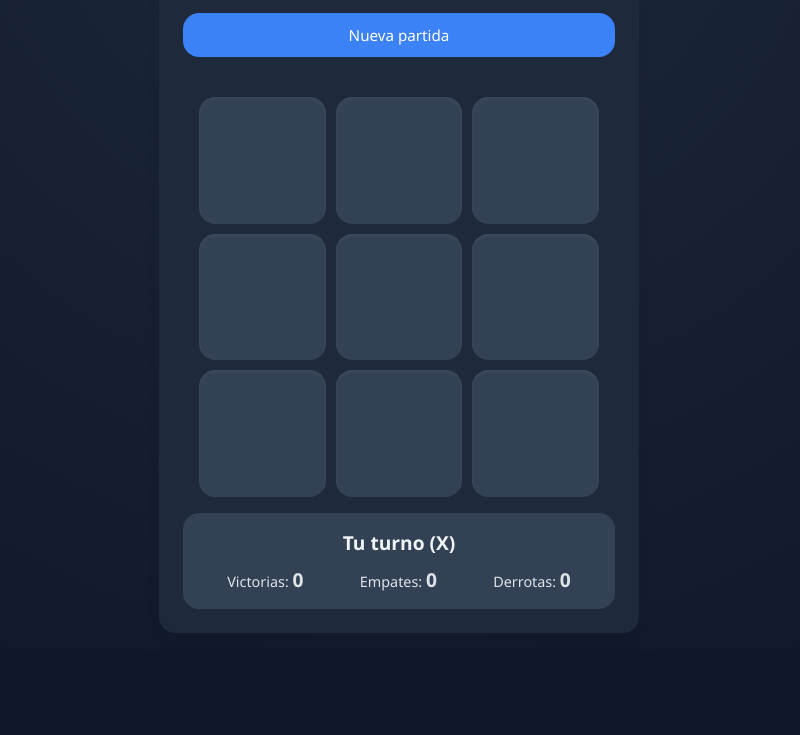
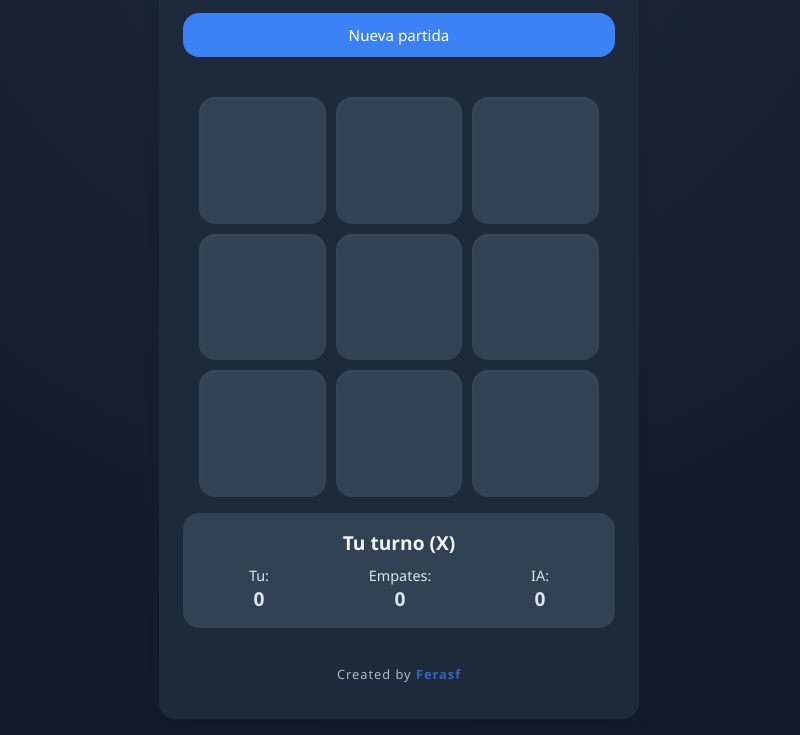
Before and after one commit to felxsf/TicTacToc, a plain HTML site: page index.html in a window 1280 px wide. Shown: the part 173-908 px from the top of the page, without its empty margins (241-1041 px from the left). Before the commit the page ends 822 px from the top, so only its background shows below. Drawn offline with Linux system fonts and the light colour scheme.

Commit message:
feat(ui): add update score display

```diff
--- a/index.html
+++ b/index.html
@@ -36,12 +36,23 @@
     <div class="status">
       <div id="mensaje"></div>
       <div class="score">
-        <span>Victorias: <strong id="victorias">0</strong></span>
-        <span>Empates: <strong id="empates">0</strong></span>
-        <span>Derrotas: <strong id="derrotas">0</strong></span>
+        <div class="player">
+          Tu: <strong id="score-player">0</strong>
+        </div>
+        <div class="ties">
+          Empates: <strong id="score-draw">0</strong>
+        </div>
+        <div class="computer">
+          IA: <strong id="score-ai">0</strong>
+        </div>
       </div>
     </div>
+
+    <footer class="signature">
+      <p>Created by <strong>Ferasf</strong></p>
+    </footer>
   </div>
+
   <script src="src/game.js"></script>
     <script src="src/ui.js"></script>
     <script src="src/ai.js"></script>
--- a/styles.css
+++ b/styles.css
@@ -120,6 +120,31 @@ body.theme-candy {
     radial-gradient(#ffb3d9 20%, transparent 20%);
   background-size: 30px 30px;
   background-position: 0 0, 15px 15px;
+}
+
+/* Signature Footer */
+.signature {
+  text-align: center;
+  margin-top: 8px;
+  font-size: 0.8rem;
+  opacity: 0.7;
+  letter-spacing: 1px;
+  transition: opacity 0.3s;
+}
+
+.signature:hover {
+  opacity: 1;
+}
+
+.signature strong {
+  color: var(--accent-color);
+  font-weight: bold;
+}
+
+body.theme-retro .signature {
+  font-family: 'Courier New', monospace;
+  text-transform: uppercase;
+  letter-spacing: 2px;
 }
 
 * { box-sizing: border-box; transition: background-color 0.3s ease, color 0.3s ease, box-shadow 0.3s ease; }
```
Also changed, not shown: 1 other file.
